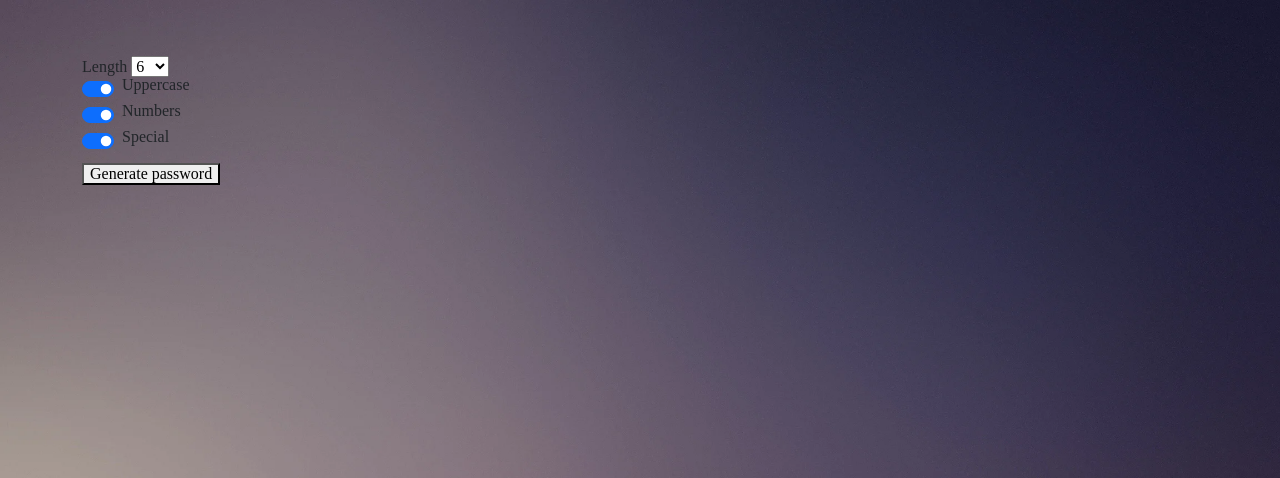
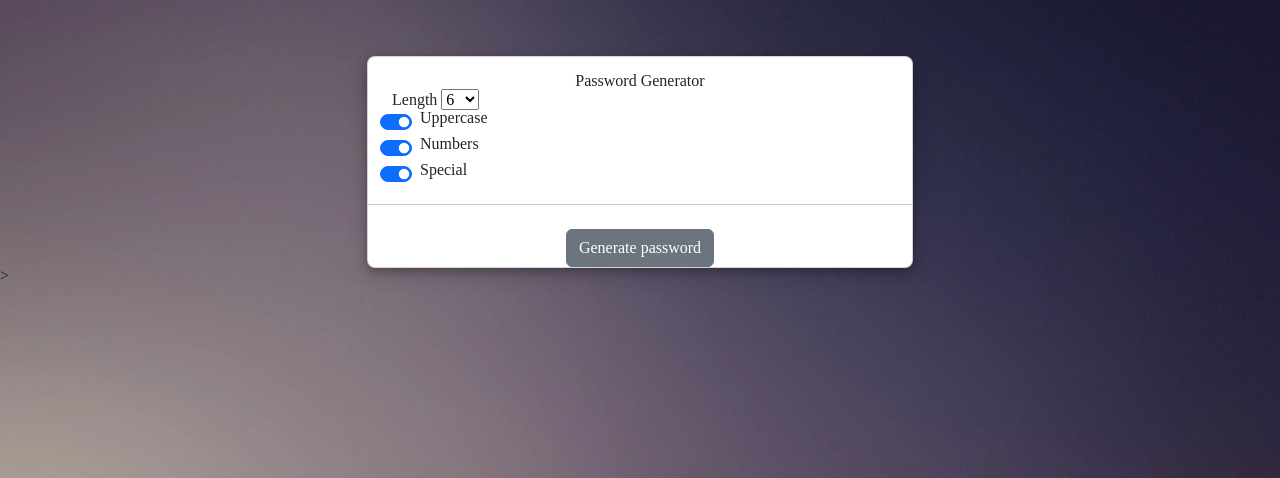
Before and after one commit to mrKazzila/password_generator, a Django app: page / in a window 1280 px wide. Shown: the top 478 px of the page. Run offline with Django 3.2, Linux system fonts and the light colour scheme; some libraries are stand-ins or nearby versions.

Commit message:
feat: update home page

```diff
--- a/password_generator/generator/templates/generator/home.html
+++ b/password_generator/generator/templates/generator/home.html
@@ -2,11 +2,14 @@
 {% load static %}
 
 {% block content %}
-    <section>
-        <div id="sec_options" class="container text-left">
+    <div class="container-sm">
+        <section class="d-flex justify-content-center align-items-center container ">
+            <div class="card">
+                <h1 class="title">Password Generator</h1>
                 <form method="POST">
                     {% csrf_token %}
-
+                    <div class="row justify-content-around">
+                        <div class="row justify-content-center">
                             <div>Length
                                 <select id="browser-default custom-select mb-4" name="length">
                                     <option value="6">6</option>
@@ -35,22 +38,32 @@
                                      type="checkbox" role="switch" id="flexSwitchCheckChecked" checked>
                               <label class="form-check-label" for="flexSwitchCheckChecked">Special</label>
                             </div>
+                        </div>
+                    </div>
+                    <hr>
 
                     {% if password %}
-                    <h2>Your password:</h2>
-                    <h3 id="text-to-copy">{{ password }}</h3>
-                    <button id="copy-button">Copy to Clipboard</button>
+                        <h4 class="title">Your password</h4>
+                        <div id="password-area">
+                            <h5 id="text-to-copy">{{ password }}</h5>
+                        </div>
                     {% endif %}
 
-                <button class="GenerateBtn" name="submit" value="Submit" type="submit">
+
+                    <div class="main-btn">
+                        <button id="generate-button" class="btn btn-secondary col-sm-auto col-xs-12"
+                                name="submit" value="Submit" type="submit" data-trigger="manual" title="Copied!">
                             Generate password
                         </button>
-
+                        {% if password %}
+                            <button id="copy-button" type="button" class="btn btn btn-secondary col-sm-auto col-xs-9">
+                                Copy to Clipboard
+                            </button>
+                        {% endif %}
+                    </div>
 
                 </form>
-
-
-
             </div>
     </section>
+</div>>
 {% endblock %}
```
Lines whose indentation alone changed are shown as unchanged.
